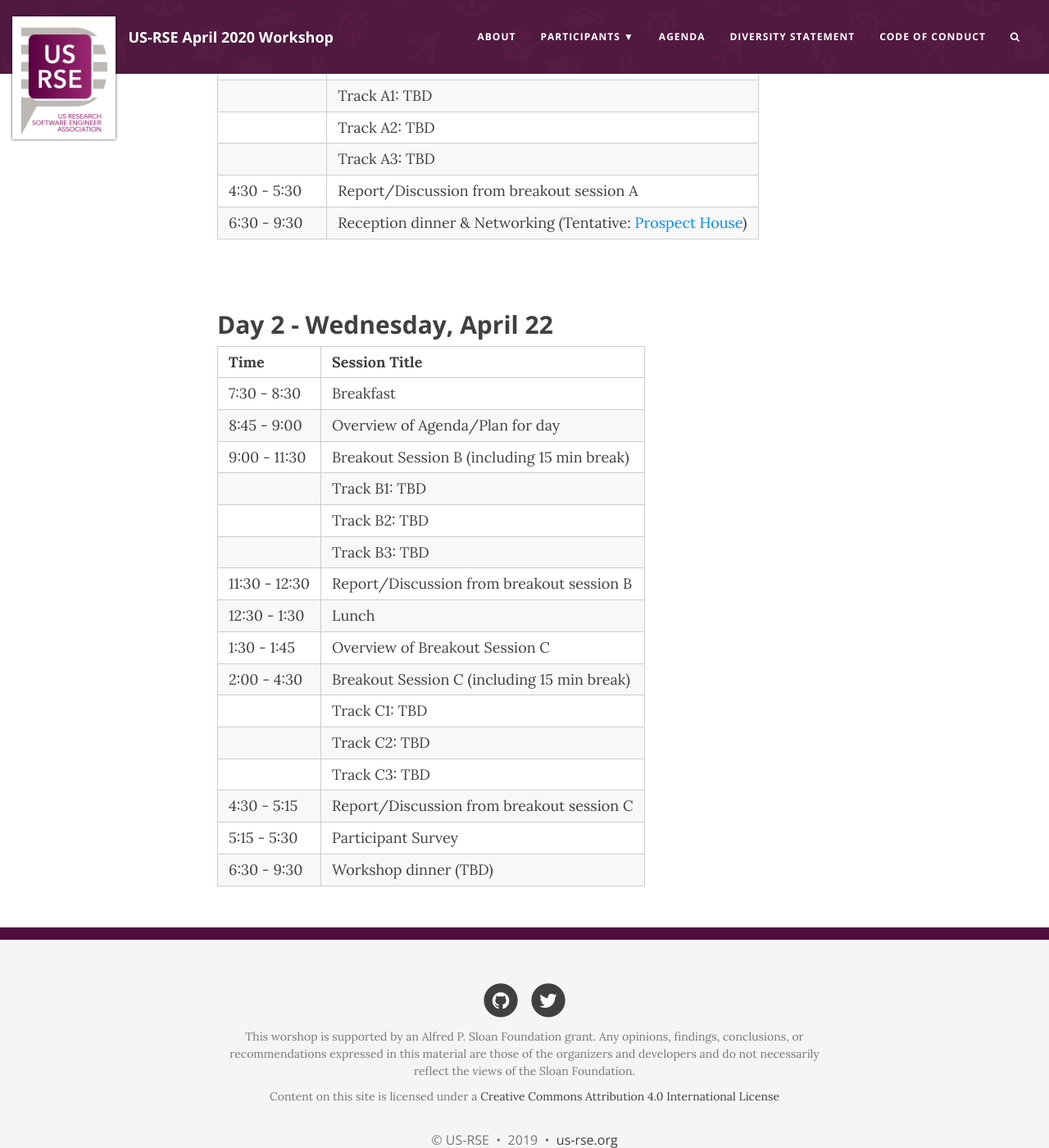
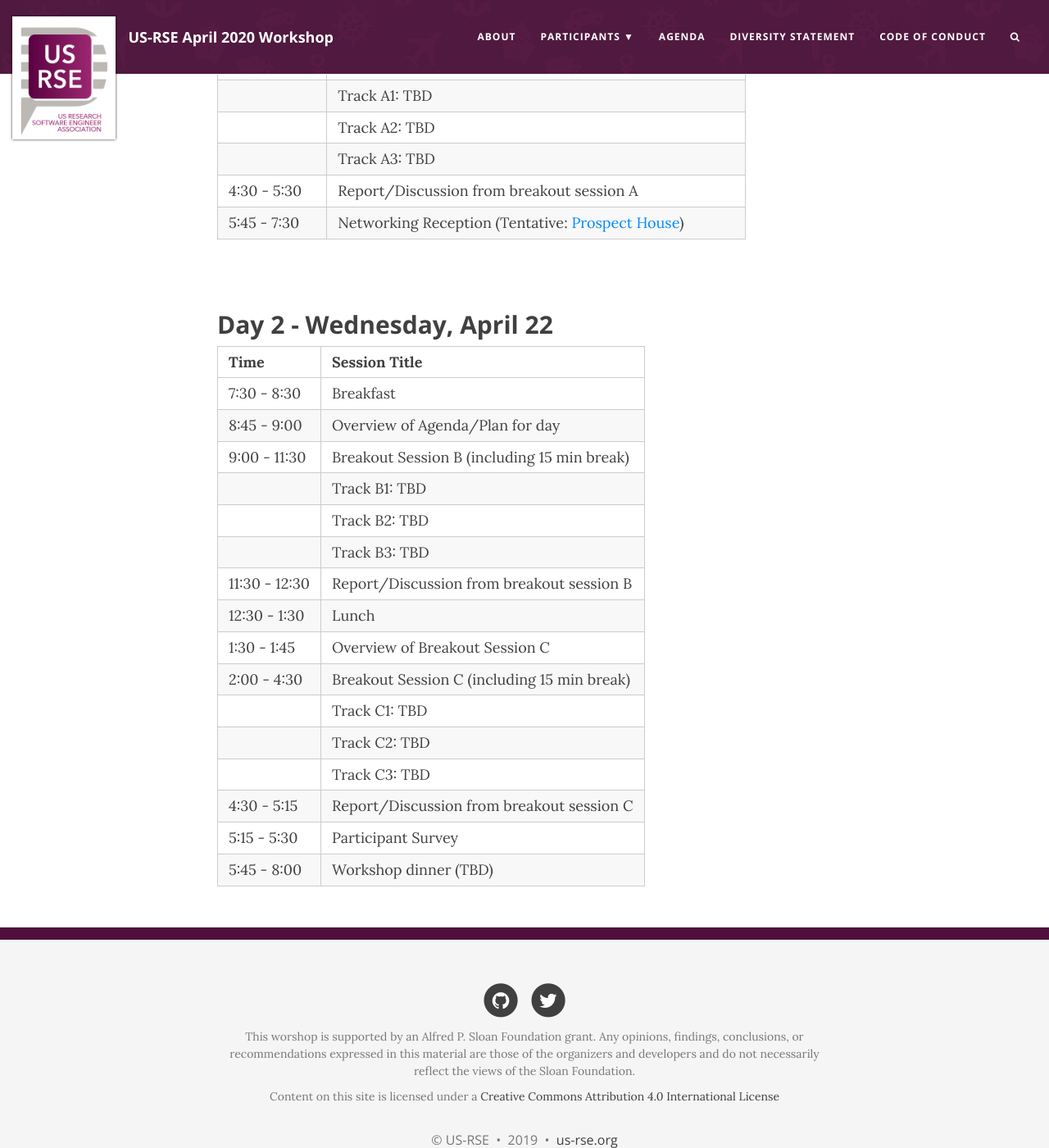
Before and after one commit to cosden/2020-april-workshop, a Jekyll site: the page built from pages/agenda.md, in a window 1280 px wide and 1400 px high, scrolled down 520 px. Shown: the whole window at 82% size. Built offline with Jekyll 4.4.1, drawn with Linux system fonts in a browser that asks for light colours; nearby versions of some CDN libraries.

Commit message:
Update agenda.md

```diff
--- a/pages/agenda.md
+++ b/pages/agenda.md
@@ -26,7 +26,7 @@ Please note this is preliminary and likely to change!
 |             |  Track A2: TBD |
 |             |  Track A3: TBD |
 | 4:30 - 5:30 | Report/Discussion from breakout session A |
-| 6:30 - 9:30 | Reception dinner & Networking (Tentative: [Prospect House](https://www.princeton.edu/prospecthouse/index.html)) |
+| 5:45 - 7:30 | Networking Reception (Tentative: [Prospect House](https://www.princeton.edu/prospecthouse/index.html)) |
 
 <br>
 
@@ -49,4 +49,4 @@ Please note this is preliminary and likely to change!
 |             |  Track C3: TBD |
 | 4:30 - 5:15 | Report/Discussion from breakout session C |
 | 5:15 - 5:30 | Participant Survey |
-| 6:30 - 9:30 | Workshop dinner (TBD) |
+| 5:45 - 8:00 | Workshop dinner (TBD) |
```
